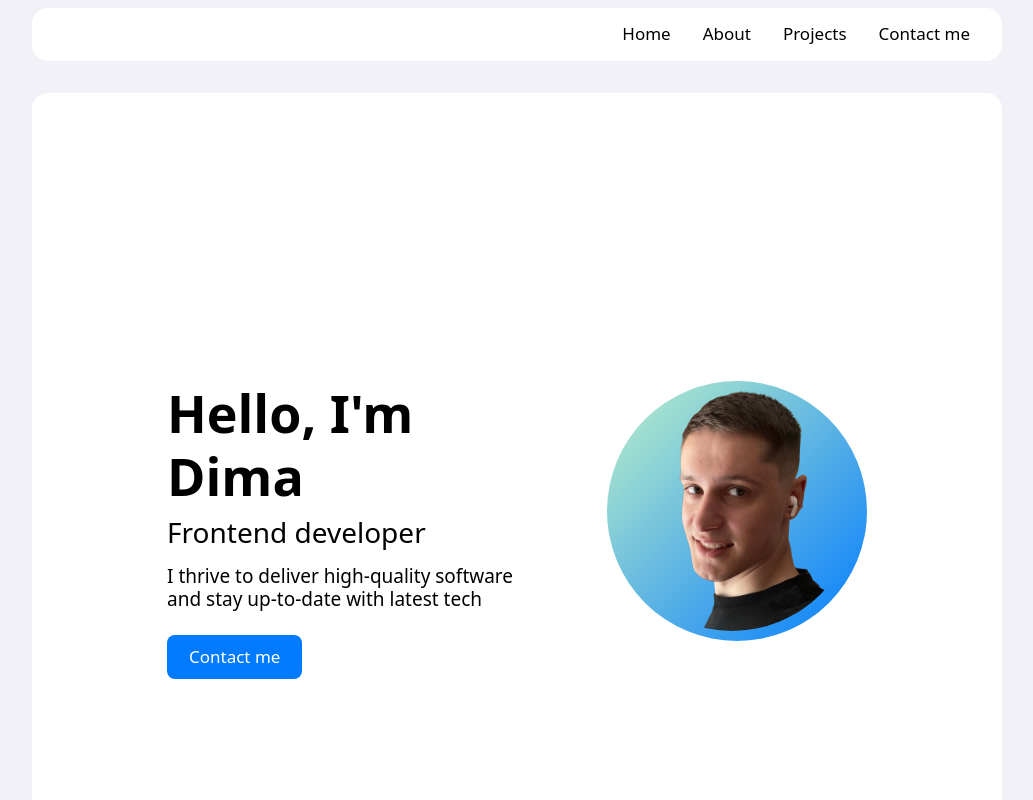
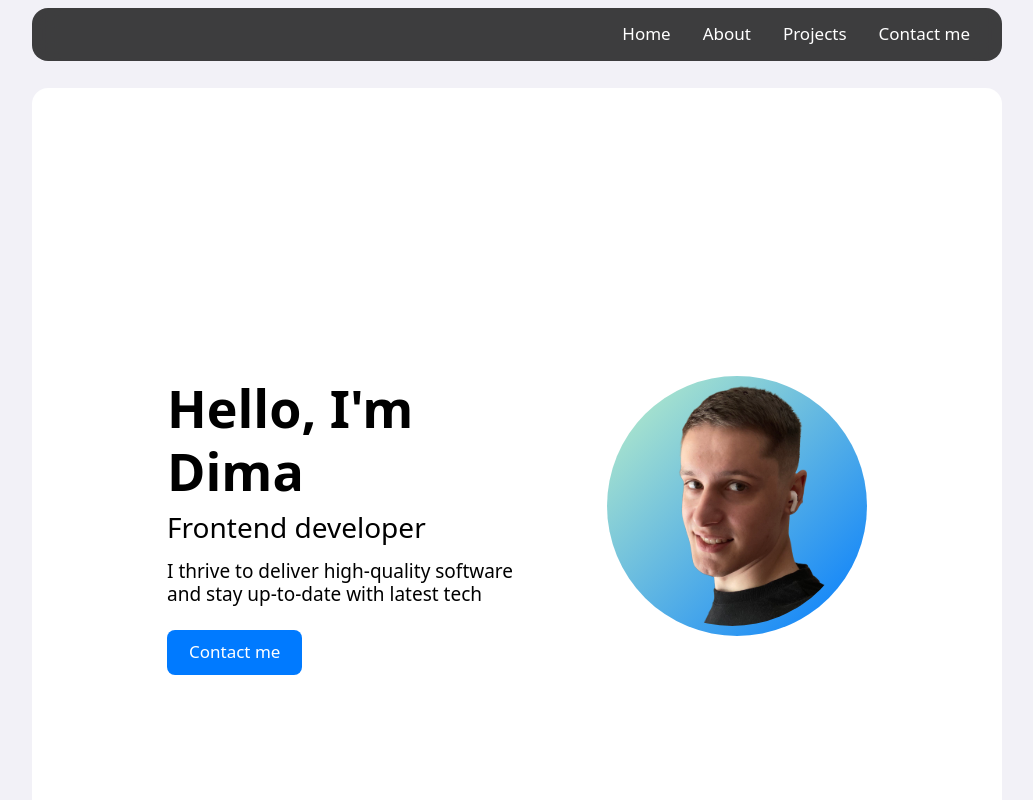
Before and after one commit to slattgram/portfolio, a React (Create React App) app: page / in a window 1280 px wide. Shown: the top 800 px of the page, without its empty margins (123-1156 px from the left). Built offline with nearby package versions, Linux system fonts and the light colour scheme; the HTML template or start-up script is replaced by a standard one; a web font is replaced by a local one.

Commit message:
changed top bar (dark frosted glass)

```diff
--- a/src/App.js
+++ b/src/App.js
@@ -1,4 +1,4 @@
-import React from "react";
+import {React} from "react";
 import TopBar from "./components/TopBar";
 import HomeTab from "./components/HomeTab"
 import AboutTab from "./components/AboutTab"
--- a/src/components/HomeTab.js
+++ b/src/components/HomeTab.js
@@ -6,7 +6,7 @@ import CTAButton from "./CTAButton";
 const HomeTab = () => {
     return(
         <div className={'flex flex-col-reverse lg:flex-row lg:justify-between  px-[15px]' +
-                        ' sm:px-card-x-padding max-w-desktop bg-white mx-auto mt-8 sm:rounded-2xl' +
+                        ' sm:px-card-x-padding max-w-desktop bg-white mx-auto mt-8 lg:mt-20 sm:rounded-2xl' +
                         ' py-card-y-padding lg:py-72 tablet:flex-col-reverse'}>
             <div className={'max-w-[23.125rem] text-center lg:text-left mx-auto'}>
                 <div className={'font-semibold text-h1'}>Hello, I'm Dima</div>
--- a/src/components/TopBar.js
+++ b/src/components/TopBar.js
@@ -2,8 +2,8 @@ import React from 'react'
 
 const TopBar = () =>{
     return(
-        <div className='hidden lg:flex justify-end py-4 px-8 rounded-2xl
-                         mx-auto max-w-desktop bg-white text-black text-base'>
+        <div className='fixed left-0 right-0  hidden lg:flex justify-end py-4 px-8 rounded-2xl
+                         max-w-desktop bg-black bg-opacity-75 backdrop-blur-md  mx-auto text-white text-base '>
             <div className={''}>Home</div>
             <div className={'ml-8'}>About</div>
             <div className={'ml-8'}>Projects</div>
--- a/tailwind.config.js
+++ b/tailwind.config.js
@@ -32,11 +32,7 @@ module.exports = {
       },
       fontFamily: {
         sans: ['Inter var', ...defaultTheme.fontFamily.sans],
-      },
-      screens:{
-        'lg' : '900px'
       }
-
     }
   },
   plugins: [],
```
Also changed, not shown: src/components/Input.js (indentation only).
